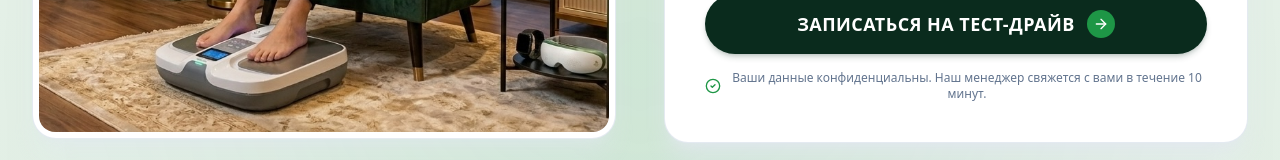
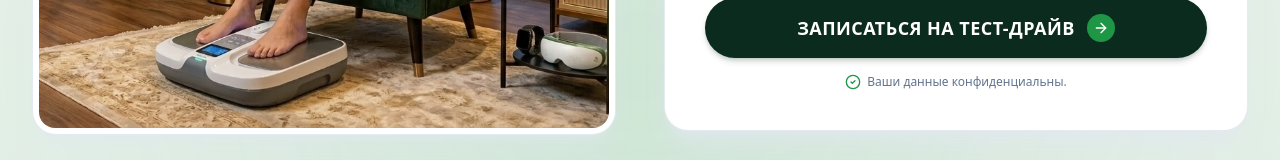
Before and after one commit to yanvoronkov/olylife, a React (Vite) app: page / in a window 1280 px wide. Shown: the part 4179-4339 px from the top of the page. Built offline with nearby package versions, Linux system fonts and the light colour scheme; no server answers.

Commit message:
fix: remove 10-minute contact promise from form note

```diff
--- a/src/components/TestDriveSection.tsx
+++ b/src/components/TestDriveSection.tsx
@@ -185,7 +185,7 @@ export const TestDriveSection: React.FC<TestDriveSectionProps> = ({
 
               <p className="text-center text-xs text-slate-500 mt-4 flex items-center justify-center gap-1.5">
                 <CheckCircle2 className="w-4 h-4 text-[#1E9646] shrink-0" />
-                <span>Ваши данные конфиденциальны. Наш менеджер свяжется с вами в течение 10 минут.</span>
+                <span>Ваши данные конфиденциальны.</span>
               </p>
 
             </div>
```
